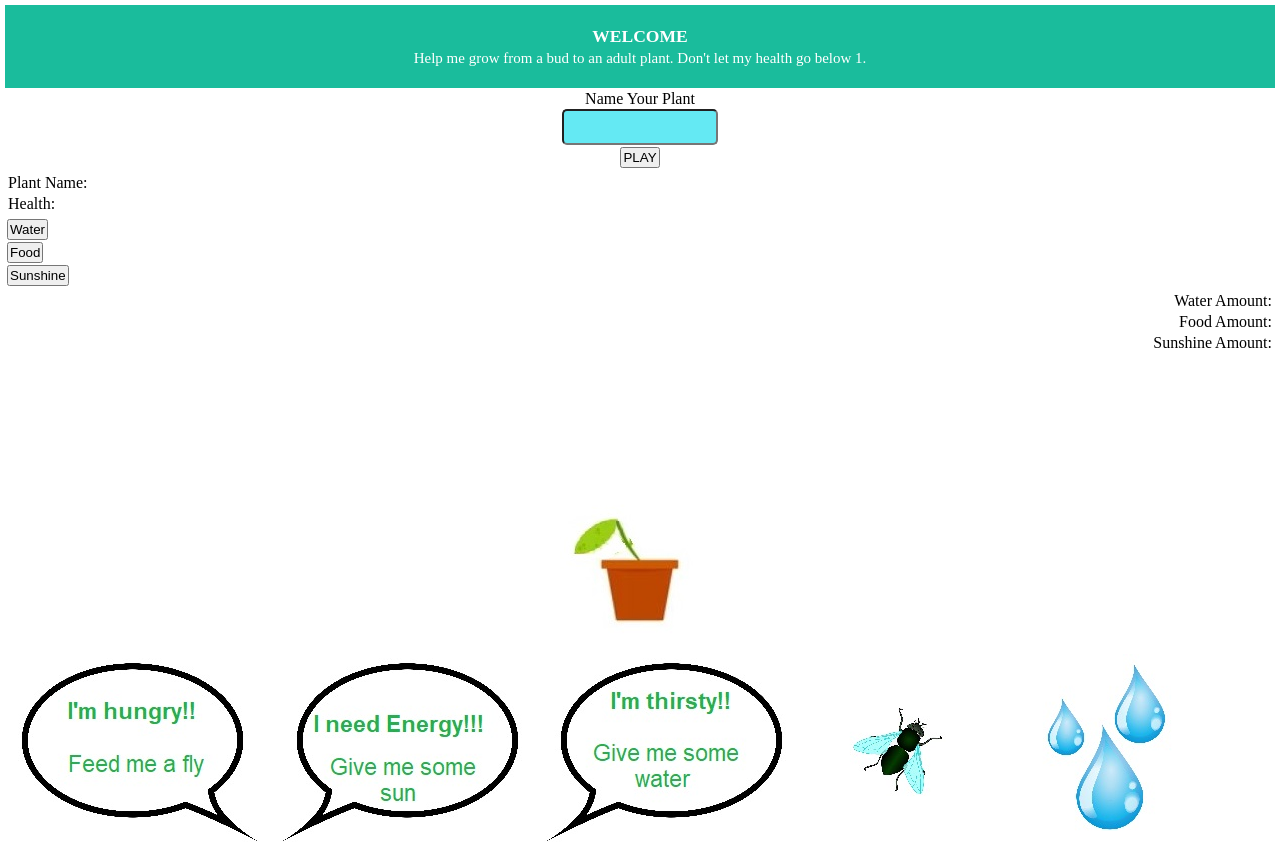
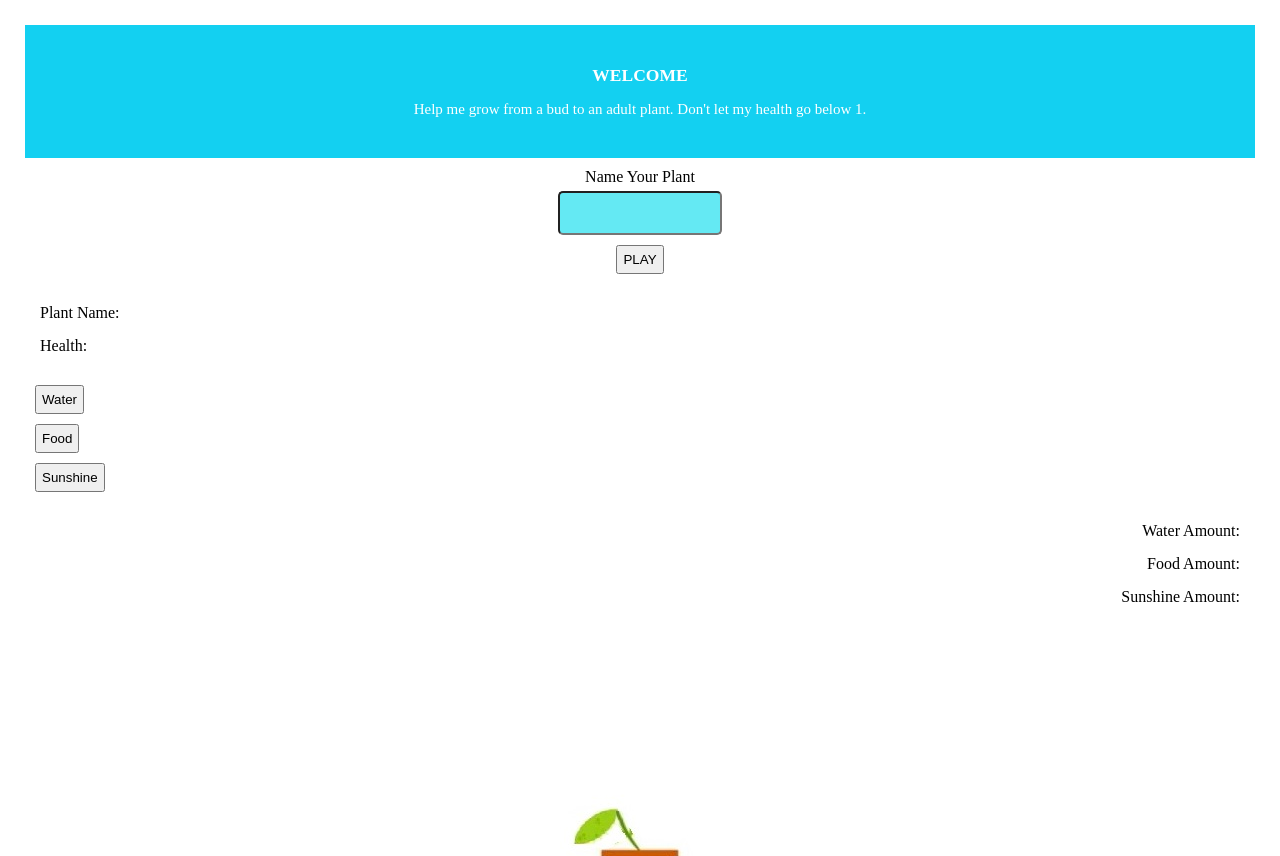
Before and after one commit to neshmasood/FlyTrap-Tamagotchi, a plain HTML site: page index.html in a window 1280 px wide. Shown: the top 856 px of the page. Drawn offline with nearby package versions, Linux system fonts and the light colour scheme.

Commit message:
made some CSS changes

```diff
--- a/index.html
+++ b/index.html
@@ -44,7 +44,7 @@
 
     </section>
     <section>
-        <div class="parent-div">
+        <div class = "plant-Images">
         <img src="images/flytrap_1.jpg" alt="flyTrap Plant" class="stage1" id="flyPlant">
         </div>
     </section>
--- a/styles/main.css
+++ b/styles/main.css
@@ -1,12 +1,12 @@
 *{
-    margin:1px;
-    padding:1px;
+    margin: 5px;
+    padding:5px;
   }
 
   .header {
-    padding: 15px;
+    padding: 10px;
     text-align: center;
-    background: #1abc9c;
+    background: #13d0f1;
     color: white;
     font-size: 15px;
   }
@@ -26,14 +26,12 @@
   }
 
   .game-area1-Container {
-      display: absolute;
-      flex-direction: column;
-      justify-content: center;
+        height: 50%;
+        width: 50%;
+        display: absolute;
+        background-position: center;
+    }
 
-
-
-
-  }
 
   .game-area2-Container {
       display: absolute;
@@ -41,38 +39,16 @@
 
 }
 
-.parent-div {
+.plant-Images {
     text-align: center;
     display: flex;
     justify-content: center;
 
-
-
-}
-
-.gameOver {
-
 }
 
 #hungry {
-    display: inline-block;
-    justify-content: center;
-    align-items: center;
-    /* position: relative; */
-    top: 50%;
-    right: 20%;
-    /* width: 200px;
-    height: 200px; */
-    /* text-align: center;
-    position: absolute; */
-
-    /* position: absolute;
-    margin-right: 10px;
-    text-align: center;
-    left: 65px;
-    top: 15px;
-    border: none; */
-
+    display: flex;
+    margin-right: 100%
 
 }
 
@@ -105,18 +81,8 @@
 .gameOver-box {
 
 
+}
 
-
+.gameOver {
 
 }
-
-
-/* p { */
-    /* background-color: rgb(253, 249, 249); */
-    /* color: red;
-    padding: 50px;
-} */
-
-/* h3 {
-    color: green;
-} */
```
